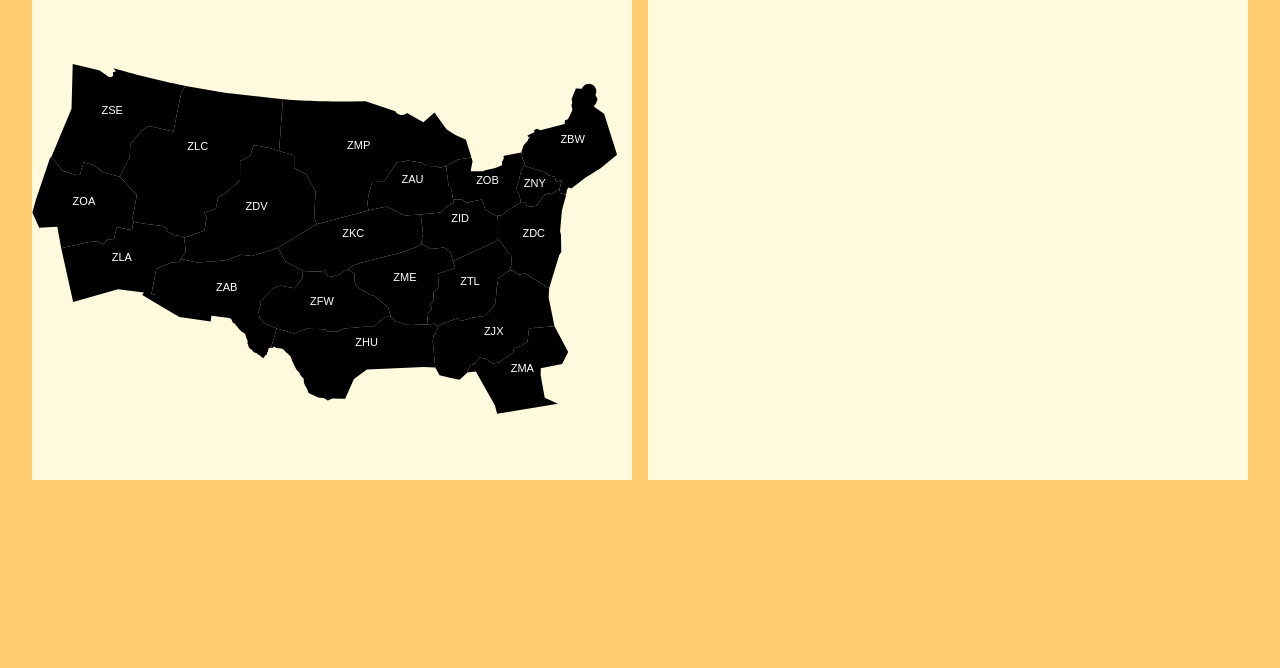
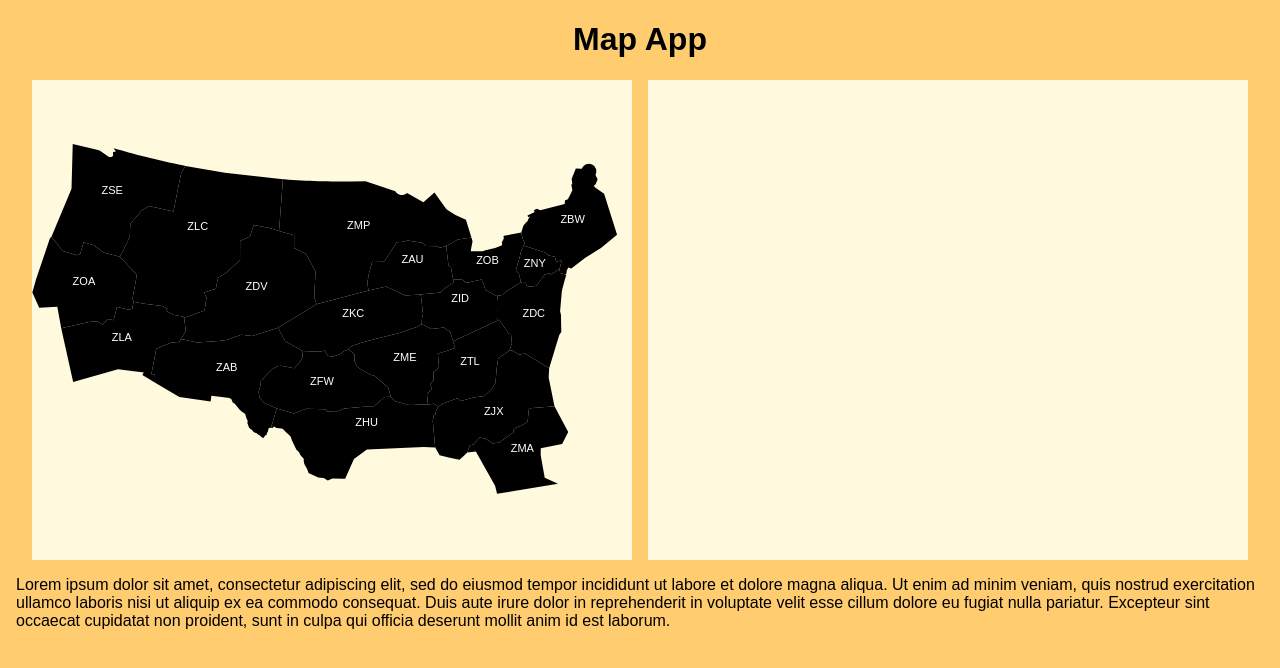
Before and after one commit to JChaoful/ParthenonMap, a React app: page / in a window 1280 px wide. Built offline with nearby package versions, Linux system fonts and the light colour scheme.

Commit message:
add header/footer

```diff
--- a/src/components/App.js
+++ b/src/components/App.js
@@ -27,11 +27,16 @@ function App() {
 
   return (
     <div className="App">
+      <header>
+        <h1>Map App</h1>
+      </header>
       <main>
         <SVGMap updatePhoneNumbers = {updatePhoneNumbers}/>
         <PhoneNumbers phoneNumberQueue={phoneNumberQueue}/>
       </main>
-
+      <footer>
+        <span>Lorem ipsum dolor sit amet, consectetur adipiscing elit, sed do eiusmod tempor incididunt ut labore et dolore magna aliqua. Ut enim ad minim veniam, quis nostrud exercitation ullamco laboris nisi ut aliquip ex ea commodo consequat. Duis aute irure dolor in reprehenderit in voluptate velit esse cillum dolore eu fugiat nulla pariatur. Excepteur sint occaecat cupidatat non proident, sunt in culpa qui officia deserunt mollit anim id est laborum.</span>
+      </footer>
     </div>
   );
 }
--- a/src/style.css
+++ b/src/style.css
@@ -15,6 +15,12 @@ html, .root, body, main {
   height: 100%;
 }
 
+header {
+  display: flex;
+  justify-content: center;
+  align-items: center;
+}
+
 main {
   display: flex;
   justify-content: center;
@@ -22,7 +28,6 @@ main {
   gap: 16px;
   margin: 0 32px;
 }
-
 
 body {
   background-color: #FFCC70;
@@ -62,3 +67,10 @@ svg {
   margin: 1px 0;
   border: #22668D solid;
 }
+
+footer {
+  display: flex;
+  justify-content: center;
+  align-items: center;
+  margin: 16px 16px 0;
+}
```
